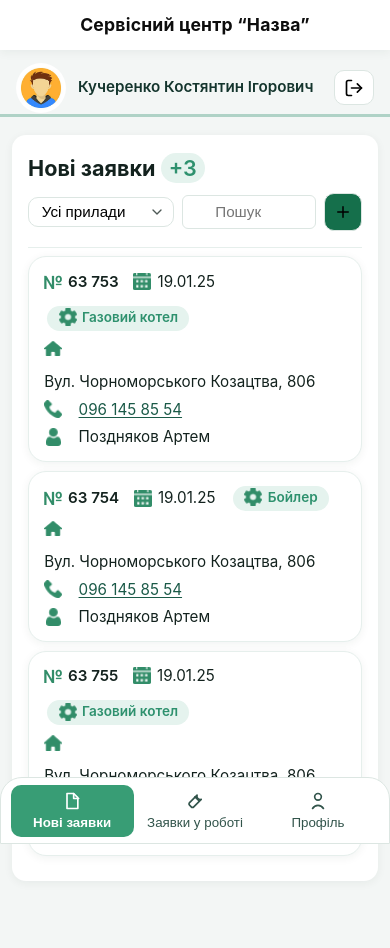
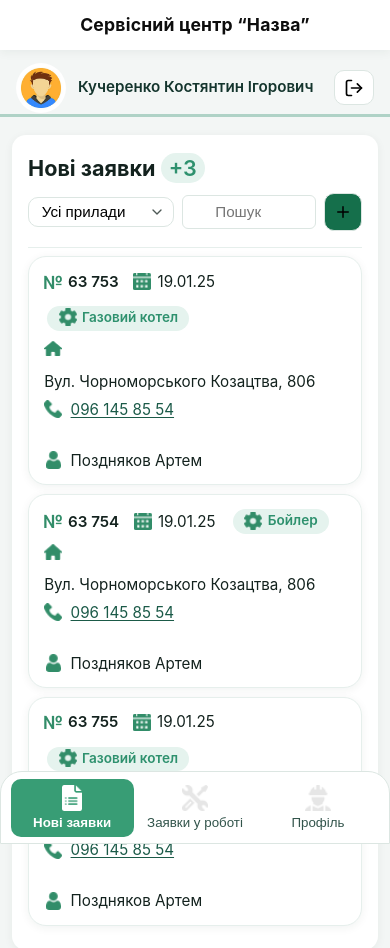
Before and after one commit to AJoker0/olx-sc, a plain HTML site: page index.html in a window 390 px wide. Drawn offline with Linux system fonts and the light colour scheme.

Commit message:
working on mobile-version

```diff
--- a/css/styles.css
+++ b/css/styles.css
@@ -258,6 +258,9 @@ body {
 .tab{display:flex;flex-direction:column;align-items:center;gap:.25rem;padding:.4rem .75rem;border-radius:10px;border:0;background:transparent;color:#32544B}
 .tab.is-active{background:var(--brand-50);color:var(--brand)}
 .tab .i{width:20px;height:20px}
+/* PNG icons in tab bar */
+.tab-ico{width:26px;height:26px;object-fit:contain;display:block;filter:brightness(.9);}
+.tab.is-active .tab-ico{filter:none}
 
 /* ---------- TOAST ---------- */
 .toast{
@@ -309,6 +312,8 @@ body {
   .row.m-card [role="cell"]{display:none}
   .m-lines{display:flex;flex-direction:column;gap:.55rem}
   .m-line{display:flex;flex-wrap:wrap;align-items:center;gap:.9rem;font-size:.95rem;line-height:1.25}
+  .m-line.m-contact{gap:2rem;flex-wrap:wrap;}
+  .m-contact .m-phone,.m-contact .m-person{display:inline-flex;align-items:center;gap:.4rem}
   /* mobile line icons */
   .m-line .m-ico{width:18px;height:18px;object-fit:contain;display:inline-block;vertical-align:middle;margin-right:2px;filter:brightness(.9)}
   .m-line-top .m-ico{position:relative;top:-1px}
--- a/index.html
+++ b/index.html
@@ -361,15 +361,15 @@
   <!-- Mobile bottom-tab -->
   <nav class="tabbar" aria-label="Нижня навігація">
     <button class="tab is-active" data-route="list" type="button">
-      <svg class="i" aria-hidden="true"><use href="#doc"/></svg>
+      <img src="assets/docum.png" alt="" class="tab-ico" aria-hidden="true" />
       Нові заявки
     </button>
     <button class="tab" data-route="inwork" type="button">
-      <svg class="i" aria-hidden="true"><use href="#tools"/></svg>
+      <img src="assets/tools.png" alt="" class="tab-ico" aria-hidden="true" />
       Заявки у роботі
     </button>
     <button class="tab" data-route="profile" type="button">
-      <svg class="i" aria-hidden="true"><use href="#user"/></svg>
+      <img src="assets/icon.png" alt="" class="tab-ico" aria-hidden="true" />
       Профіль
     </button>
   </nav>
--- a/js/app.js
+++ b/js/app.js
@@ -174,10 +174,11 @@ function renderTicketsPage({ title, statusFilter, showNewButton }){
             <span class="m-tag"><img class="m-ico" src="assets/settings.png" alt=""/> ${tk.type}</span>
           </div>
           <div class="m-line m-address"><img class="m-ico" src="assets/house.png" alt=""/> ${tk.address || '—'}</div>
-          <div class="m-line m-phone"><img class="m-ico" src="assets/ring.png" alt=""/> <a class="link" href="tel:${tk.phone.replace(/\s+/g,'')}">${tk.phone || '—'}</a></div>
-          <div class="m-line m-person"><img class="m-ico" src="assets/person.png" alt=""/> ${tk.person || '—'}</div>
+          <div class="m-line m-contact">
+            <span class="m-phone"><img class="m-ico" src="assets/ring.png" alt=""/> <a class="link" href="tel:${tk.phone.replace(/\s+/g,'')}">${tk.phone || '—'}</a></span>
+            <span class="m-person"><img class="m-ico" src="assets/person.png" alt=""/> ${tk.person || '—'}</span>
+          </div>
       `;
-      // insert lines before actions container
       const actionsCell = row.querySelector('.row__actions');
       row.insertBefore(lines, actionsCell);
     }
--- a/sw.js
+++ b/sw.js
@@ -17,6 +17,9 @@ const ASSETS = [
   './assets/house.png',
   './assets/ring.png',
   './assets/person.png',
+  './assets/tools.png',
+  './assets/ahalay.png',
+  './assets/docum.png',
   './manifest.webmanifest'
 ];
 
```
Also changed, not shown: assets/ahalay.png (added), assets/docum.png (added), assets/instruments.png (added), assets/tools.png (added).
